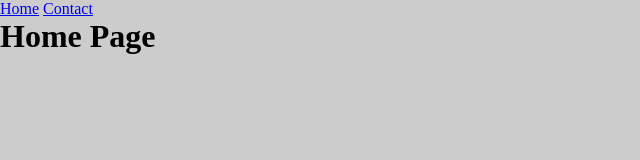
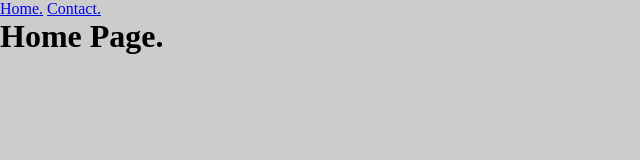
Before and after one commit to ILLYAKO/node-youtube, a website: page public/index.html in a window 1280 px wide. Shown: the full height of the page, 0-640 px from the left. Drawn offline with Linux system fonts and the light colour scheme.

Commit message:
2021-02-10

```diff
--- a/public/index.html
+++ b/public/index.html
@@ -4,13 +4,13 @@
     <meta charset="UTF-8" />
     <meta name="viewport" content="width=device-width, initial-scale=1.0" />
     <link rel="stylesheet" href="style.css">
-    <title>Home Page</title>
+    <title>Home Page.</title>
   </head>
   <body>
     <nav>
-        <a href="/">Home</a>
-        <a href="/contact">Contact</a>
+        <a href="/">Home.</a>
+        <a href="/contact">Contact.</a>
       </nav>
-    <h1>Home Page</h1>
+    <h1>Home Page.</h1>
   </body>
 </html>
```
